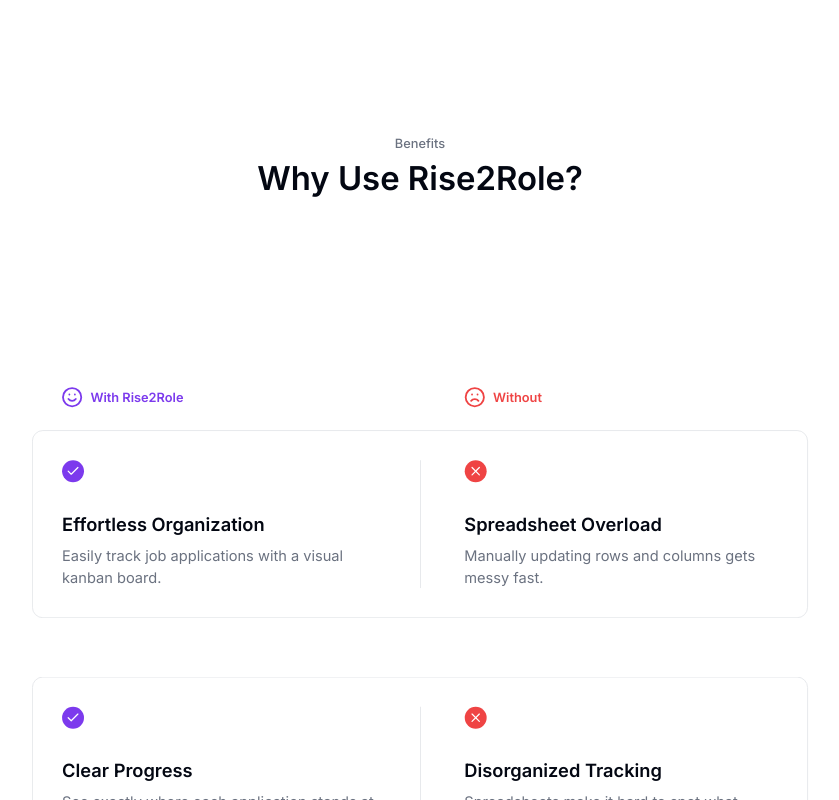
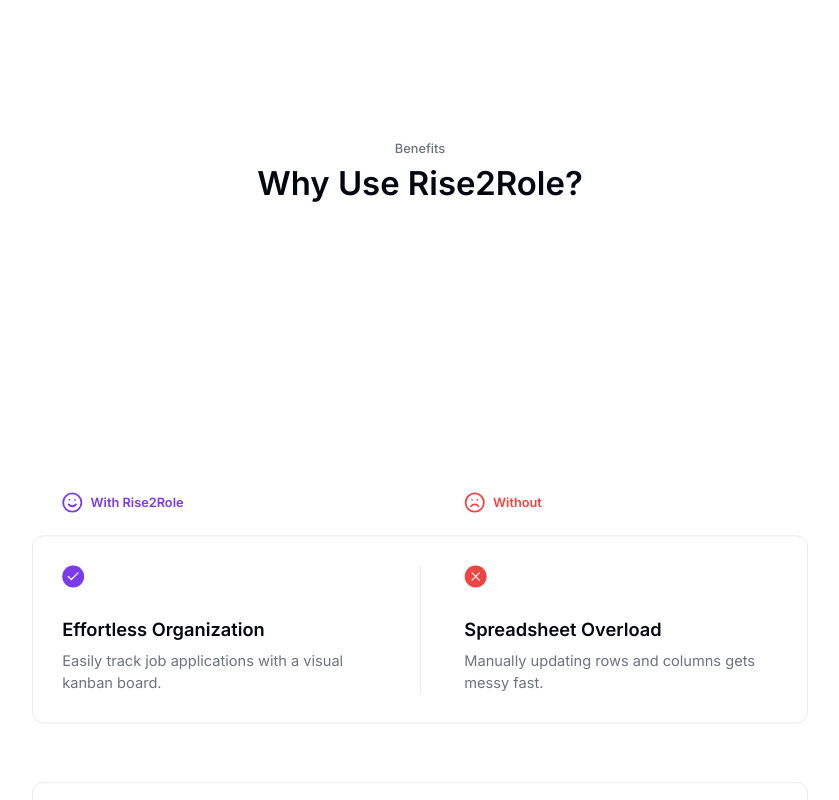
Before and after one commit to deenr/rise2role-nextjs, a Next.js app: page / in a window 1280 px wide. Shown: the part 1420-2220 px from the top of the page, without its empty margins (220-1059 px from the left). Built offline with nearby package versions, Linux system fonts and the light colour scheme.

Commit message:
fix: benefit section scroll overflow

```diff
--- a/src/components/landing/benefit-section.tsx
+++ b/src/components/landing/benefit-section.tsx
@@ -76,7 +76,7 @@
     <motion.div ref={sectionRef} {...sectionAnimation2}>
       <motion.section {...sectionAnimation} style={isAboveMd ? { scale } : {}} className="px-4 py-16 sm:px-6 sm:py-20 md:px-8 md:py-24 lg:px-12">
         <div className="relative mx-auto flex max-w-7xl flex-col gap-8 md:gap-16">
-          <div className="top-[160px] flex flex-col items-center gap-2 pb-12 md:sticky md:pb-48">
+          <div className="top-[160px] flex flex-col items-center gap-2 pb-12 md:sticky md:pb-[302px]">
             <h2 className="text-xs font-medium text-muted-foreground sm:text-sm">Benefits</h2>
             <p className="flex-1 text-center text-2xl font-semibold sm:text-4xl">Why Use Rise2Role?</p>
           </div>
```
